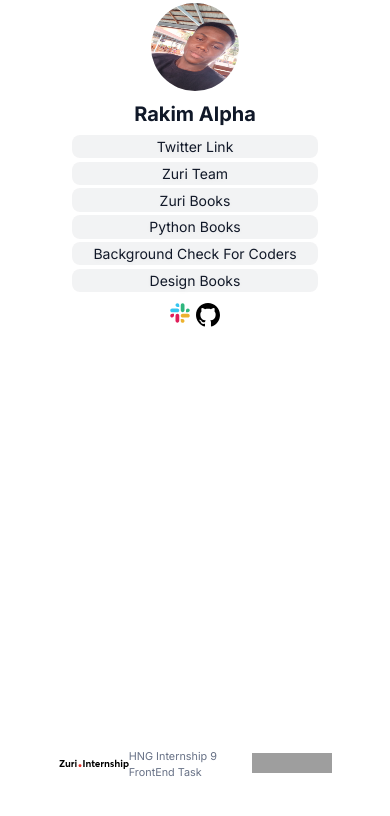
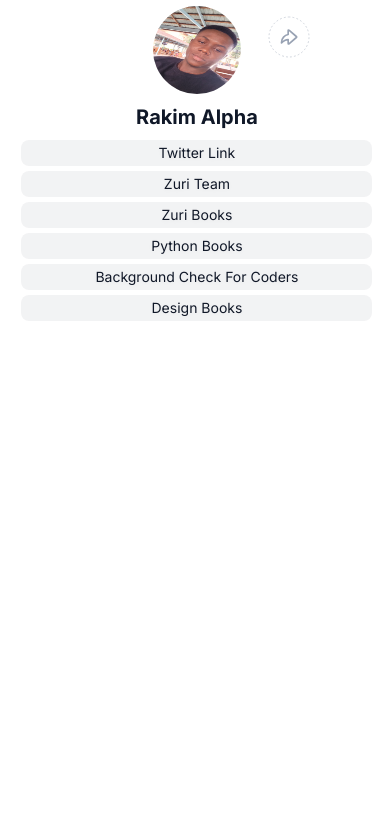
Before and after one commit to Ra-Kim/FE-Stage1, a React (Create React App) app in the folder fe-stage1/: page / in a window 390 px wide. Shown: the top 816 px of the page. Built offline with nearby package versions, Linux system fonts and the light colour scheme; grey boxes are pictures that could not be loaded.

Commit message:
set up the share button, started mobile view

```diff
--- a/fe-stage1/package.json
+++ b/fe-stage1/package.json
@@ -8,6 +8,7 @@
     "@testing-library/user-event": "^13.5.0",
     "react": "^18.2.0",
     "react-dom": "^18.2.0",
+    "react-responsive": "^9.0.0",
     "react-scripts": "5.0.1",
     "web-vitals": "^2.1.4"
   },
--- a/fe-stage1/src/App.js
+++ b/fe-stage1/src/App.js
@@ -1,12 +1,15 @@
 import Footer from "./components/Footer";
 import MainContent from "./components/MainContent";
+import { useMediaQuery } from "react-responsive";
 import "./styles.css"
 
 function App() {
+  const isMobile = useMediaQuery({ query: '(max-width: 768px)' })
+
   return (
     <>
-      <MainContent />
-      <Footer />
+      <MainContent isMobile = {isMobile} />
+      {!isMobile && <Footer />}
     </>
   );
 }
--- /dev/null
+++ b/fe-stage1/src/assets/svgs/share.js
@@ -0,0 +1,24 @@
+export const ShareButton = <svg width="42" height="42" viewBox="0 0 42 42" fill="none" xmlns="http://www.w3.org/2000/svg">
+<rect x="1" y="1" width="40" height="40" rx="20" fill="white"/>
+<path d="M28.3261 21.5062C28.5296 21.3318 28.6313 21.2446 28.6686 21.1409C28.7013 21.0498 28.7013 20.9502 28.6686 20.8591C28.6313 20.7554 28.5296 20.6682 28.3261 20.4938L21.2672 14.4433C20.917 14.1431 20.7419 13.9931 20.5937 13.9894C20.4648 13.9862 20.3418 14.0428 20.2603 14.1427C20.1667 14.2576 20.1667 14.4883 20.1667 14.9495V18.5289C18.3878 18.8401 16.7597 19.7415 15.5498 21.0949C14.2307 22.5704 13.501 24.48 13.5 26.4591V26.9691C14.3745 25.9157 15.4663 25.0638 16.7006 24.4716C17.7889 23.9495 18.9653 23.6403 20.1667 23.5588V27.0505C20.1667 27.5117 20.1667 27.7424 20.2603 27.8573C20.3418 27.9572 20.4648 28.0138 20.5937 28.0106C20.7419 28.0069 20.917 27.8569 21.2672 27.5567L28.3261 21.5062Z" stroke="#98A2B3" stroke-width="1.66667" stroke-linecap="round" stroke-linejoin="round"/>
+<rect x="1" y="1" width="40" height="40" rx="20" stroke="#D0D5DD" stroke-linecap="round" stroke-linejoin="round" stroke-dasharray="1 3"/>
+</svg>
+
+export const ShareButtonHover = <svg width="50" height="50" viewBox="0 0 50 50" fill="none" xmlns="http://www.w3.org/2000/svg">
+<g filter="url(#filter0_d_1274_875)">
+<rect x="5" y="5" width="40" height="40" rx="20" fill="white"/>
+<path d="M32.3261 25.5062C32.5296 25.3318 32.6313 25.2446 32.6686 25.1409C32.7013 25.0498 32.7013 24.9502 32.6686 24.8591C32.6313 24.7554 32.5296 24.6682 32.3261 24.4938L25.2672 18.4433C24.917 18.1431 24.7419 17.9931 24.5937 17.9894C24.4648 17.9862 24.3418 18.0428 24.2603 18.1427C24.1667 18.2576 24.1667 18.4883 24.1667 18.9495V22.5289C22.3878 22.8401 20.7597 23.7415 19.5498 25.0949C18.2307 26.5704 17.501 28.48 17.5 30.4591V30.9691C18.3745 29.9157 19.4663 29.0638 20.7006 28.4716C21.7889 27.9495 22.9653 27.6403 24.1667 27.5588V31.0505C24.1667 31.5117 24.1667 31.7424 24.2603 31.8573C24.3418 31.9572 24.4648 32.0138 24.5937 32.0106C24.7419 32.0069 24.917 31.8569 25.2672 31.5567L32.3261 25.5062Z" stroke="#98A2B3" stroke-width="1.66667" stroke-linecap="round" stroke-linejoin="round"/>
+<rect x="5" y="5" width="40" height="40" rx="20" stroke="#D0D5DD" stroke-linecap="round" stroke-linejoin="round" stroke-dasharray="1 3"/>
+</g>
+<defs>
+<filter id="filter0_d_1274_875" x="0.5" y="0.5" width="49" height="49" filterUnits="userSpaceOnUse" color-interpolation-filters="sRGB">
+<feFlood flood-opacity="0" result="BackgroundImageFix"/>
+<feColorMatrix in="SourceAlpha" type="matrix" values="0 0 0 0 0 0 0 0 0 0 0 0 0 0 0 0 0 0 127 0" result="hardAlpha"/>
+<feMorphology radius="4" operator="dilate" in="SourceAlpha" result="effect1_dropShadow_1274_875"/>
+<feOffset/>
+<feColorMatrix type="matrix" values="0 0 0 0 0.949765 0 0 0 0 0.955804 0 0 0 0 0.967882 0 0 0 1 0"/>
+<feBlend mode="normal" in2="BackgroundImageFix" result="effect1_dropShadow_1274_875"/>
+<feBlend mode="normal" in="SourceGraphic" in2="effect1_dropShadow_1274_875" result="shape"/>
+</filter>
+</defs>
+</svg>
--- a/fe-stage1/src/components/MainContent.js
+++ b/fe-stage1/src/components/MainContent.js
@@ -6,11 +6,12 @@ import { SlackIcon } from '../assets/svgs/slack-icon';
 import { GithubIcon } from '../assets/svgs/github-icon';
 import img from "../assets/Images/profile.jpg"
 import CameraIcon  from '../assets/svgs/camera-icon';
+import { ShareButton, ShareButtonHover } from '../assets/svgs/share';
 
-const MainContent = () => {
-
+const MainContent = ({isMobile}) => {
   const [isHovered , setIsHovered] = useState(false)
   const [isFocused , setIsFocused] = useState(false)
+  const [buttonFocus, setButtonFocus] = useState(false)
 
 
   const linksection = links.map(link => {
@@ -34,6 +35,14 @@ const MainContent = () => {
   const handleClick = () => {
     setIsFocused(!isFocused)
   }
+
+  const handleShareButton = () => {
+      setButtonFocus(true)
+  }
+
+  const handleShareButtonLeave = () => {
+    setButtonFocus(false)
+}
 
   const style = {
     width: isFocused ? '115' : '88',
@@ -64,13 +73,17 @@ const MainContent = () => {
         </div>
         <p id='twitter'>Rakim Alpha</p>
         <p id='slack'>Alaede Increase-Chris</p>
+
+        <div className='avi-button' onMouseEnter={handleShareButton} onMouseLeave = {handleShareButtonLeave}>
+          {buttonFocus ? ShareButtonHover : ShareButton}
+        </div>
       </section>
       <section>
         {linksection}
-        <div className='social-div'>
+        {!isMobile && <div className='social-div'>
           {SlackIcon}
           {GithubIcon}
-        </div>
+        </div>}
       </section>
     </div>
   )
--- a/fe-stage1/src/styles.css
+++ b/fe-stage1/src/styles.css
@@ -19,6 +19,14 @@ a {
     flex-direction: column;
     align-items: center;
     margin-bottom: 2%;
+    position: relative;
+}
+
+.avi-button {
+    padding: 1%;
+    position: absolute;
+    top: 8%;
+    right: 20%;
 }
 
 .avi-section p {
@@ -42,7 +50,7 @@ a {
 }
 
 .image {
-    margin-top: 0.5%;
+    margin-top: 1%;
     border-radius: 50%;
     display: flex;
     justify-content: center;
@@ -51,7 +59,7 @@ a {
 }
 
 .image:hover{
-    background: rgba(16, 24, 40, 0.2);
+    background: rgba(16, 24, 40, 0.3);
 }
 
 .camera {
@@ -61,7 +69,6 @@ a {
     left: 38%;
     display:none;
 }
-
 
 footer {
     height: 20vh;
@@ -113,3 +120,11 @@ a:focus > div {
 .social-div > div {
     margin: 0 1%;
 }
+
+@media only screen and (max-width: 768px) {
+    .container {
+        height: 100vh;
+        width: 100%;
+        padding: 0.5%;
+    }
+}
```
Also changed, not shown: 1 other file (tests, documents, lock files or other folders).
